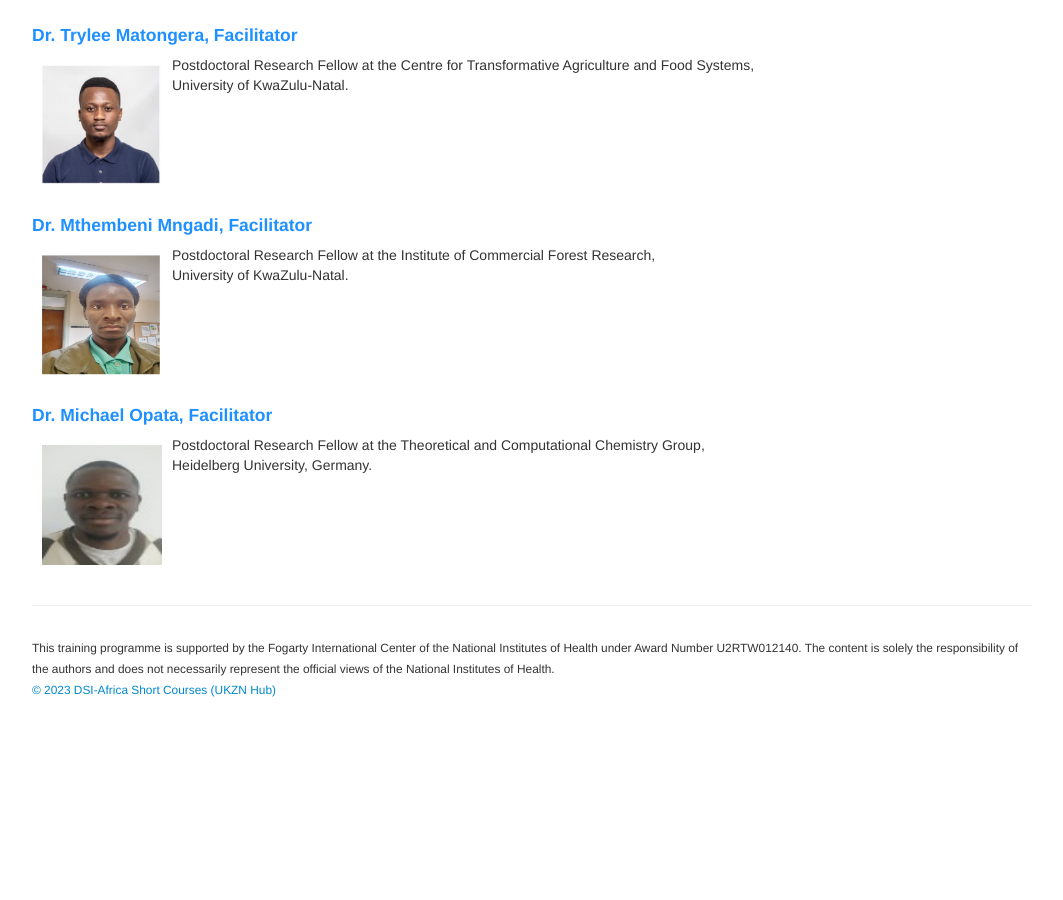
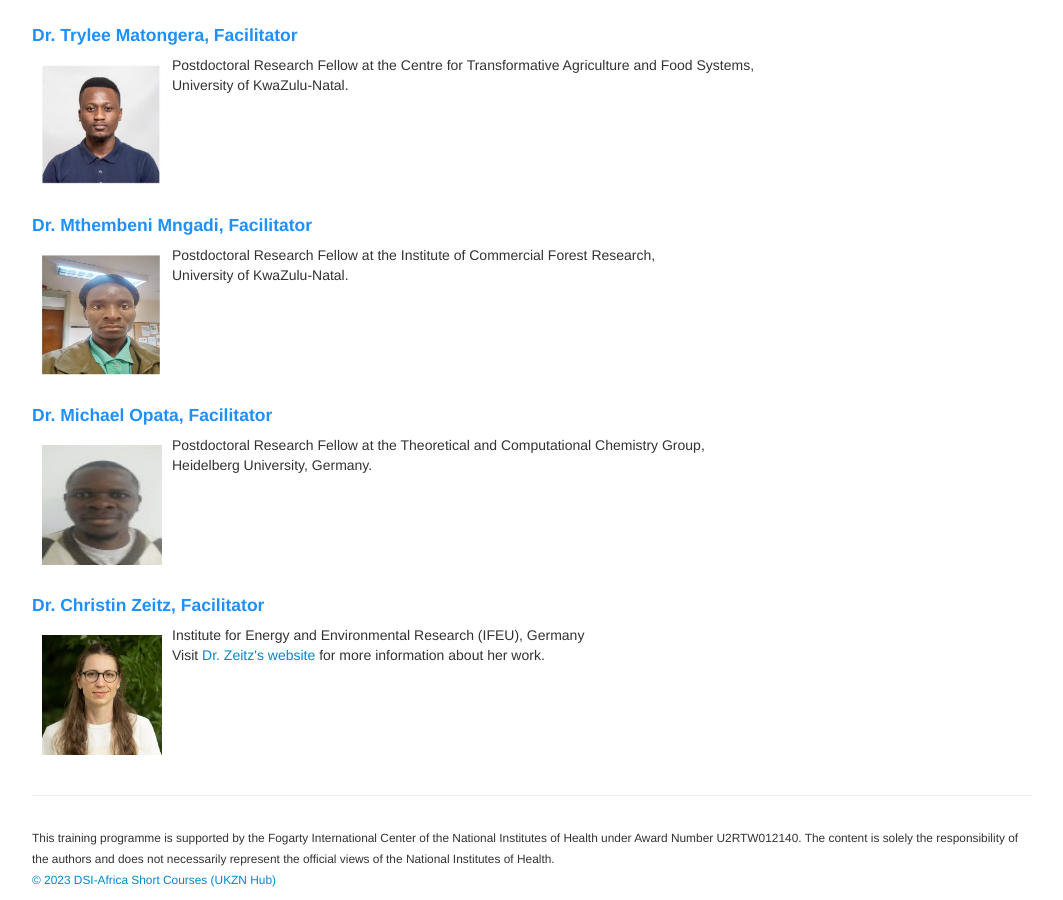
Before and after one commit to ccfscourseukzn/ccfscourseukzn.github.io, a Jekyll site: the page built from pages/facilitator.md, in a window 1280 px wide and 900 px high, scrolled down 2849 px. Shown: the whole window, without its empty margins (108-1171 px from the left). Built offline with Jekyll 4.4.1, drawn with Linux system fonts in a browser that asks for light colours; before the commit the page ends 3559 px from its top, so only the background shows below that.

Commit message:
Update facilitator.md

```diff
--- a/pages/facilitator.md
+++ b/pages/facilitator.md
@@ -90,3 +90,11 @@ Email: <a href="mailto:barteit@uni-heidelberg.de">barteit@uni-heidelberg.de</a>
 <br>
 <h4 style="color:DodgerBlue;"> Dr. Michael Opata, Facilitator </h4>
 <p align="justify"> <img src="../figures/Opata.jpg" alt="Opata" style="float:left; width:120px; height:120px;padding: 10px;"><span style="vertical-align:bottom"> Postdoctoral Research Fellow at the Theoretical and Computational Chemistry Group, <br> Heidelberg University, Germany. </span> </p> <br>
+<br>
+<br>
+<br>
+<br>
+
+<h4 style="color:DodgerBlue;"> Dr. Christin Zeitz, Facilitator </h4>
+<p align="justify"> <img src="../figures/Zeitz.png" alt="Zeitz" style="float:left; width:120px; height:120px;padding: 10px;"><span style="vertical-align:bottom"> Institute for Energy and Environmental Research (IFEU),
+  Germany </span> <br> Visit <a href="https://www.ifeu.de/en/staff/detail/christin-zeitz/"><span style="text-align:center">Dr. Zeitz's website</span></a> for more information about her work. </p> <br>
```
